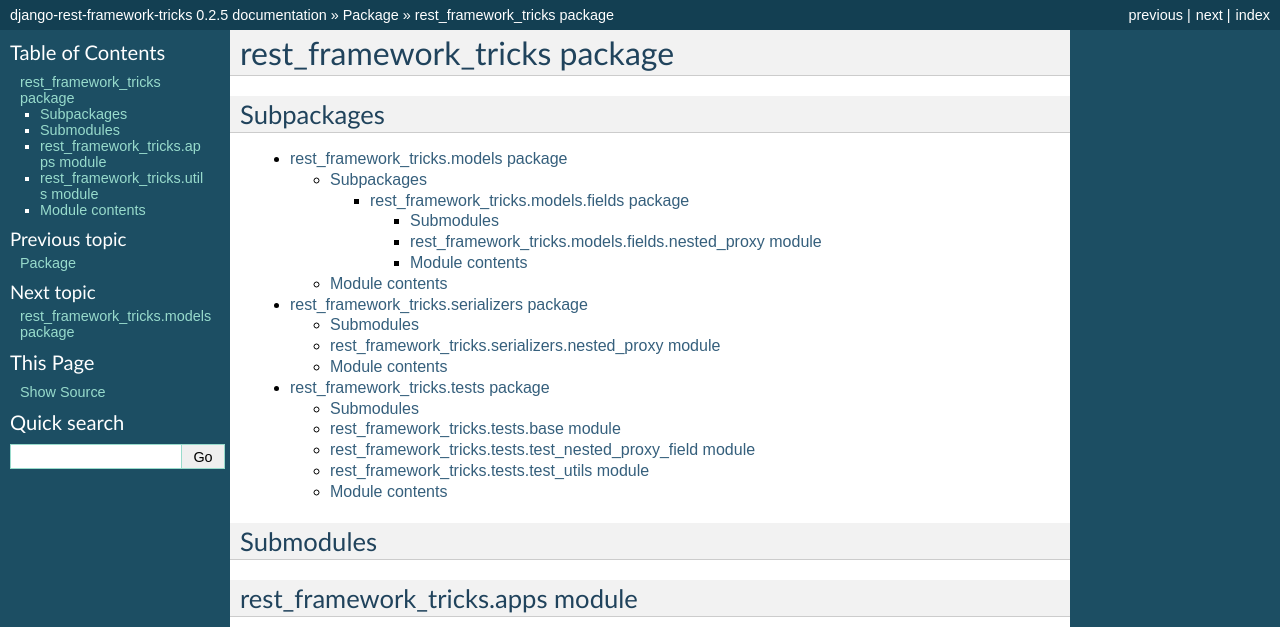
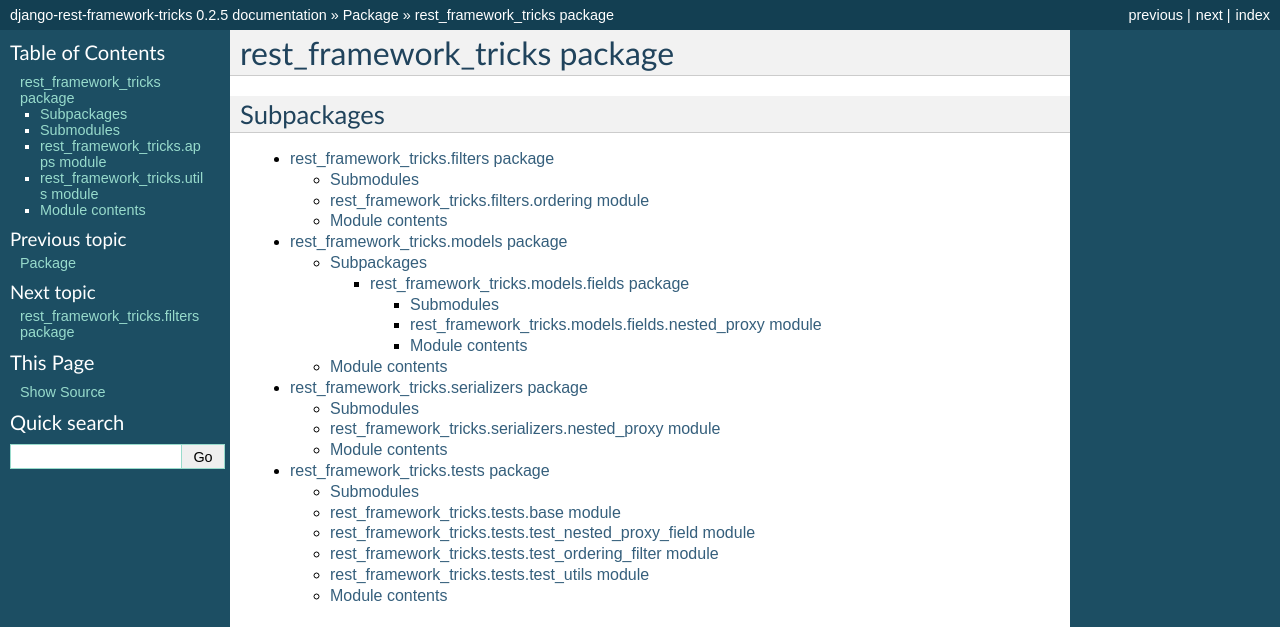
Before and after one commit to barseghyanartur/django-rest-framework-tricks, a Sphinx documentation site: the page built from docs/rest_framework_tricks.rst, in a window 1280 px wide. Shown: the top 627 px of the page. Built offline with Sphinx 7.4.7, drawn with Linux system fonts in a browser that asks for light colours; pages that are not in the unit, such as notebooks, are missing from menus; grey boxes are pictures that could not be loaded.

Commit message:
docs updated

```diff
--- /dev/null
+++ b/docs/rest_framework_tricks.filters.rst
@@ -0,0 +1,22 @@
+rest\_framework\_tricks\.filters package
+========================================
+
+Submodules
+----------
+
+rest\_framework\_tricks\.filters\.ordering module
+-------------------------------------------------
+
+.. automodule:: rest_framework_tricks.filters.ordering
+    :members:
+    :undoc-members:
+    :show-inheritance:
+
+
+Module contents
+---------------
+
+.. automodule:: rest_framework_tricks.filters
+    :members:
+    :undoc-members:
+    :show-inheritance:
--- a/docs/rest_framework_tricks.rst
+++ b/docs/rest_framework_tricks.rst
@@ -6,6 +6,7 @@ Subpackages
 
 .. toctree::
 
+    rest_framework_tricks.filters
     rest_framework_tricks.models
     rest_framework_tricks.serializers
     rest_framework_tricks.tests
--- a/docs/rest_framework_tricks.tests.rst
+++ b/docs/rest_framework_tricks.tests.rst
@@ -20,6 +20,14 @@ rest\_framework\_tricks\.tests\.test\_nested\_proxy\_field module
     :undoc-members:
     :show-inheritance:
 
+rest\_framework\_tricks\.tests\.test\_ordering\_filter module
+-------------------------------------------------------------
+
+.. automodule:: rest_framework_tricks.tests.test_ordering_filter
+    :members:
+    :undoc-members:
+    :show-inheritance:
+
 rest\_framework\_tricks\.tests\.test\_utils module
 --------------------------------------------------
 
```
